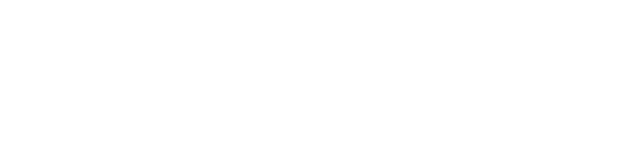
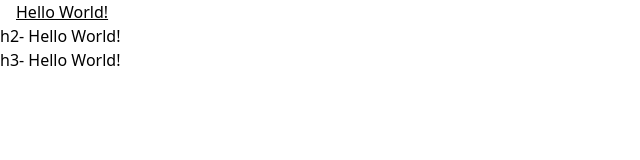
Before and after one commit to abhishek7631/TailwindCSS, a plain HTML site: page index.html in a window 1280 px wide. Shown: the whole page, without its empty margins (0-640 px from the left). Drawn offline with nearby package versions, Linux system fonts and the light colour scheme.

Commit message:
introduction to tailwind

```diff
--- a/index.html
+++ b/index.html
@@ -4,6 +4,11 @@
     <meta charset="UTF-8" />
     <meta name="viewport" content="width=device-width, initial-scale=1.0" />
     <title>Tailwind CSS Class</title>
+    <script src="https://cdn.tailwindcss.com"></script>
   </head>
-  <body></body>
+  <body>
+    <h1 class="underline ml-4">Hello World!</h1>
+    <h2>h2- Hello World!</h2>
+    <h3>h3- Hello World!</h3>
+  </body>
 </html>
```
